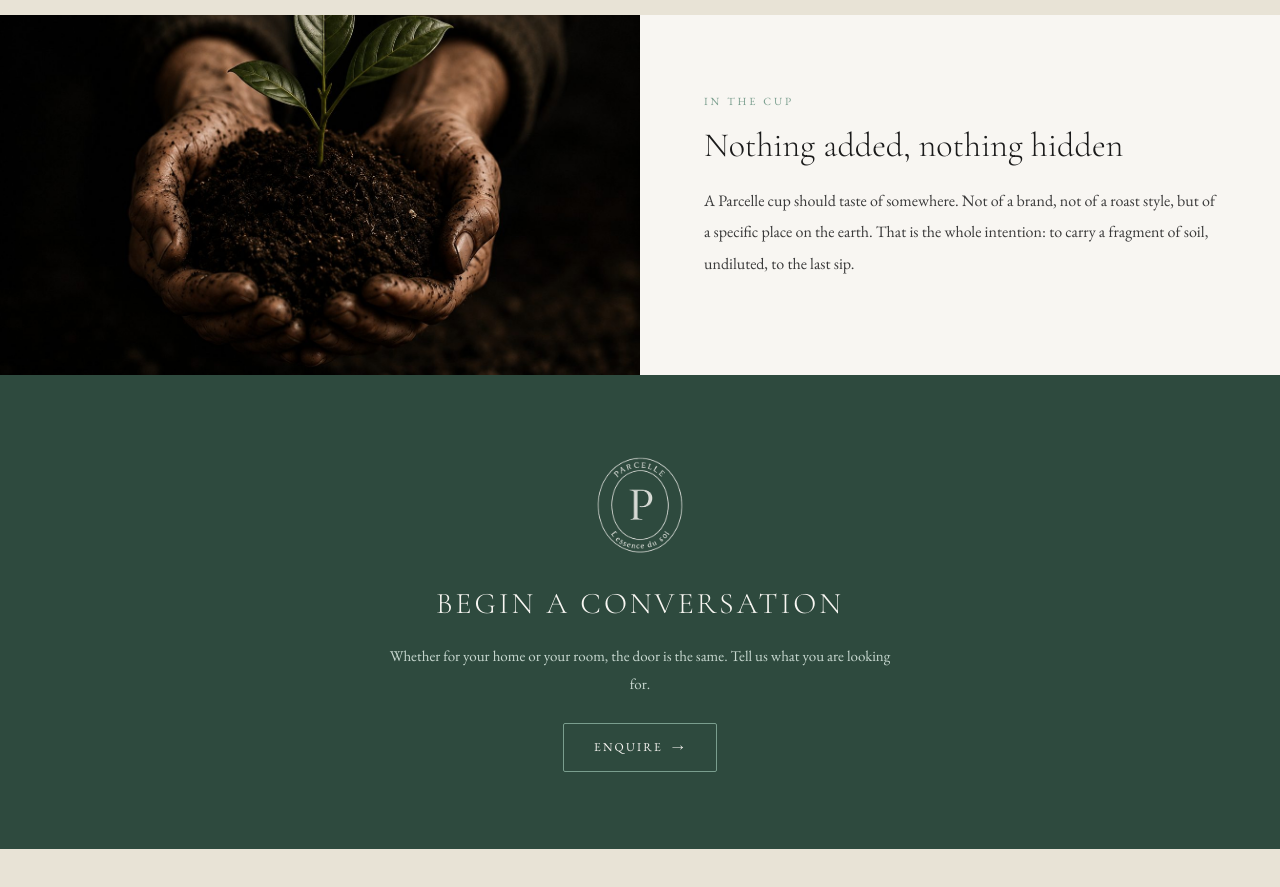
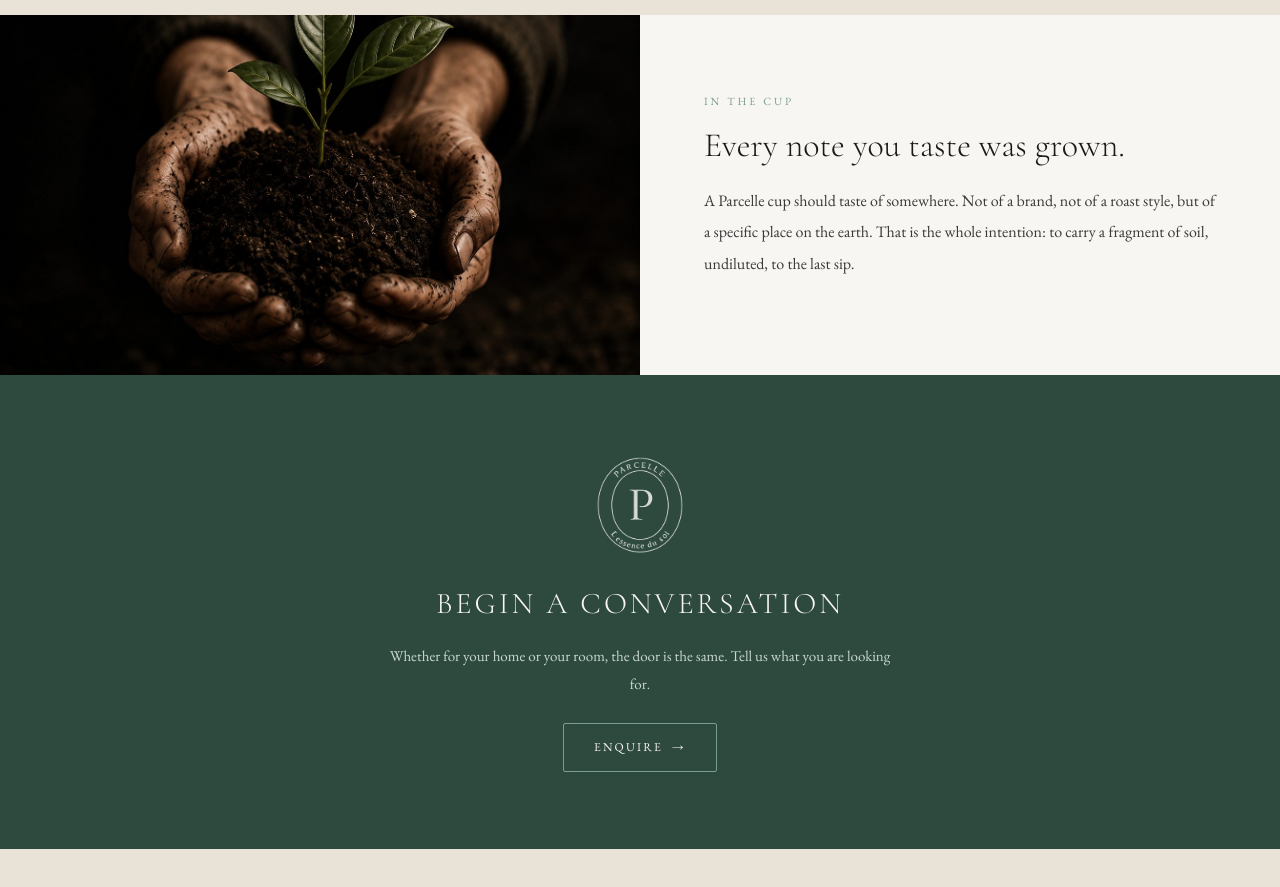
Before and after one commit to bsimply26-dotcom/parcelleuae, a plain HTML site: page terroir.html in a window 1280 px wide. Shown: the part 1420-2307 px from the top of the page. Drawn offline with nearby package versions, Linux system fonts and the light colour scheme.

Commit message:
PW-02: Replace terroir In the cup heading with Every note you taste was grown.

```diff
--- a/terroir.html
+++ b/terroir.html
@@ -146,7 +146,7 @@ footer{background:var(--parchment);padding:36px 32px 30px;border-top:0.5px solid
 <section class="quote"><div class="container"><blockquote>&ldquo;The soil made a decision about this coffee long before we did. We simply listened.&rdquo;</blockquote></div></section>
 
 <div class="split rev">
-  <div class="txt reveal"><div class="eyebrow">In the cup</div><h2>Nothing added, nothing hidden</h2>
+  <div class="txt reveal"><div class="eyebrow">In the cup</div><h2>Every note you taste was grown.</h2>
     <p class="body">A Parcelle cup should taste of somewhere. Not of a brand, not of a roast style, but of a specific place on the earth. That is the whole intention: to carry a fragment of soil, undiluted, to the last sip.</p></div>
   <div class="pic"><img src="hero-soil.jpg" alt=""></div>
 </div>
```
